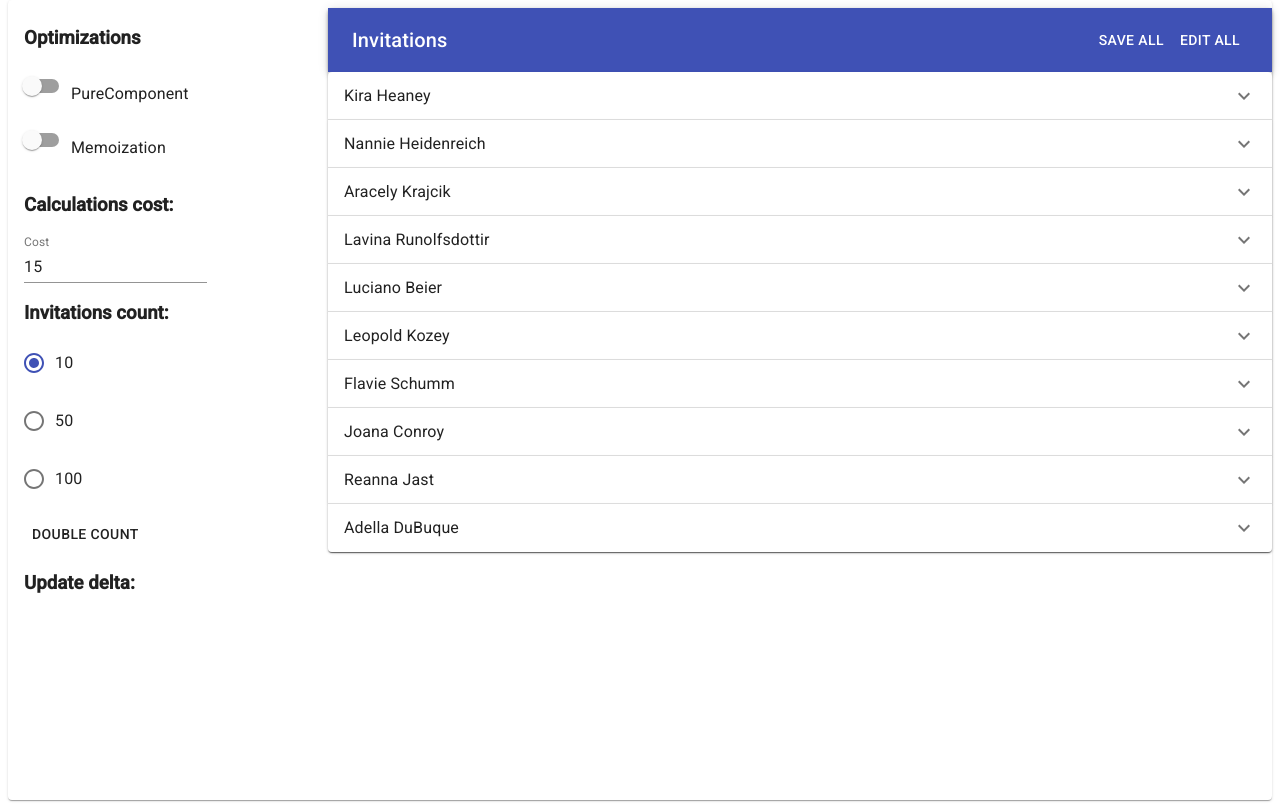
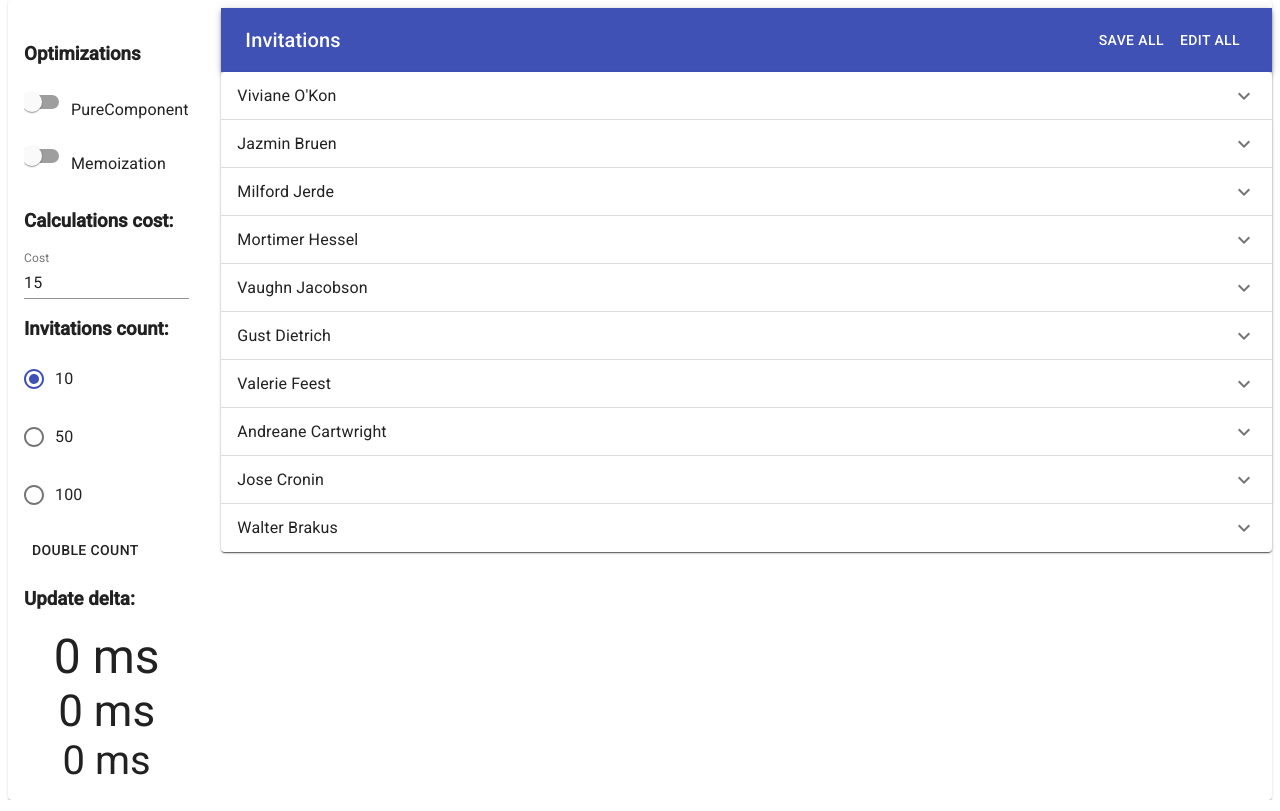
Before and after one commit to G3F4/optimizing-react, a React (Create React App) app: page / in a window 1280 px wide. Built offline with nearby package versions, Linux system fonts and the light colour scheme.

Commit message:
wydzielenie ItemContainer, ListConnect, ListHader i inne

```diff
--- a/src/AppContext.ts
+++ b/src/AppContext.ts
@@ -8,7 +8,6 @@ export interface AppContextValue {
   memo: boolean;
   invitationsCount: number;
   calculationsCost: number;
-  times: number[];
 }
 
 export interface AppContextProps {
@@ -25,10 +24,11 @@ const AppContext = createContext<AppContextProps>({
     memo: false,
     invitationsCount: DEFAULT_INVITATION_COUNT,
     calculationsCost: DEFAULT_CALCULATIONS_COST,
-    times: [],
   },
-  onCalculationsCostChange: Function,
-  onInvitationsCountChange: Function,
+  // tslint:disable-next-line:no-empty
+  onCalculationsCostChange(_cost: string) {},
+  // tslint:disable-next-line:no-empty
+  onInvitationsCountChange(_length: string) {},
   togglePure: Function,
   toggleMemo: Function,
 });
--- a/src/components/App.tsx
+++ b/src/components/App.tsx
@@ -2,11 +2,9 @@ import Grid from '@material-ui/core/Grid/Grid';
 import Paper from '@material-ui/core/Paper/Paper';
 import { Theme } from '@material-ui/core/styles/createMuiTheme';
 import withStyles, { WithStyles } from '@material-ui/core/styles/withStyles';
-import { name, random } from 'faker';
-import update, { Spec } from 'immutability-helper';
 import React, { Component } from 'react';
 import AppContext, { AppContextValue, DEFAULT_CALCULATIONS_COST, DEFAULT_INVITATION_COUNT } from '../AppContext';
-import List from './list/List';
+import ListConnect from './list/ListConnect';
 import Sidebar from './sidebar/Sidebar';
 
 export interface Invitation {
@@ -24,32 +22,25 @@ export interface GuestInfo {
   sendBy: number;
 }
 
-const generateInvitation = (_: any, id: number): Invitation => ({
-  id: id.toString(),
-  expanded: false,
-  guestInfo: {
-    name: name.firstName(random.number({ min: 0, max: 1 })),
-    lastName: name.lastName(random.number({ min: 0, max: 1 })),
-    table: random.number({ min: 1, max: 10 }),
-    plusOne: random.boolean(),
-    sex: random.number({ min: 1, max: 3 }),
-    sendBy: random.number({ min: 1, max: 4 }),
-  },
-});
-
 const styles = (theme: Theme) => ({
   root: {
     minHeight: '100vh',
+    maxHeight: '100vh',
     margin: theme.spacing(1),
   },
   grid: {
     minHeight: '100vh',
+    maxHeight: '100vh',
+    overflow: 'hidden',
+  },
+  list: {
+    maxHeight: '100vh',
+    overflowY: 'scroll',
   },
 });
 
 interface State {
   context: AppContextValue;
-  invitations: Invitation[];
 }
 
 class App extends Component<WithStyles, State> {
@@ -57,45 +48,19 @@ class App extends Component<WithStyles, State> {
     context: {
       memo: false,
       pure: false,
-      times: [],
       calculationsCost: DEFAULT_CALCULATIONS_COST,
       invitationsCount: DEFAULT_INVITATION_COUNT,
     },
-    invitations: Array.from({ length: DEFAULT_INVITATION_COUNT }, generateInvitation),
   };
 
-  public time = Date.now();
-
-  public componentWillUpdate(): void {
-      this.time = Date.now();
-  }
-
-  public componentDidUpdate(_prevProps: WithStyles, prevState: State): void {
-    this.refreshTimes(this.state.context.times === prevState.context.times);
-  }
-
-  public refreshTimes(hasTimeChanged: boolean): void {
-    if (hasTimeChanged) {
-      this.setState({
-        context: {
-          ...this.state.context,
-          times: [
-            Date.now() - this.time,
-            ...this.state.context.times,
-          ],
-        },
-      });
-    }
-  }
-
-  public toggleMemo = () => this.setState({
+  public toggleMemo = (): void => this.setState({
     context: {
       ...this.state.context,
       memo: !this.state.context.memo,
     },
   })
 
-  public togglePure = () => this.setState({
+  public togglePure = (): void => this.setState({
     context: {
       ...this.state.context,
       pure: !this.state.context.pure,
@@ -104,7 +69,6 @@ class App extends Component<WithStyles, State> {
 
   public handleInvitationsCountChange = (length: string): void => {
     this.setState({
-      invitations: Array.from({ length: parseInt(length, 10) }, generateInvitation),
       context: {
         ...this.state.context,
         invitationsCount: parseInt(length, 10),
@@ -121,48 +85,25 @@ class App extends Component<WithStyles, State> {
     });
   }
 
-  public handleSaveAll = (): void => {
-    this.updateInvitations({
-      $apply: (invitations: Invitation[]) => invitations.map(invitation => ({ ...invitation, expanded: false })),
-    });
-  }
-
-  public handleEditAll = (): void => {
-    this.updateInvitations({
-      $apply: (invitations: Invitation[]) => invitations.map(invitation => ({ ...invitation, expanded: true })),
-    });
-  }
-
-  public updateInvitations = (spec: Spec<Invitation[]>) => {
-    this.setState({
-      invitations: update(this.state.invitations, spec),
-    });
-  }
-
   public render() {
     const { classes } = this.props;
-    const { context, invitations } = this.state;
+    const { context } = this.state;
 
     return (
       <AppContext.Provider value={{
         value: context,
+        toggleMemo: this.toggleMemo,
         togglePure: this.togglePure,
-        toggleMemo: this.toggleMemo,
         onInvitationsCountChange: this.handleInvitationsCountChange,
         onCalculationsCostChange: this.handleCalculationsCostChange,
       }}>
         <Paper className={classes.root}>
           <Grid container spacing={2} className={classes.grid}>
-            <Grid item xs={5} sm={4} md={3}>
+            <Grid item xs={5} sm={4} md={3} lg={2}>
               <Sidebar />
             </Grid>
-            <Grid item xs={7} sm={8} md={9}>
-              <List
-                invitations={invitations}
-                updateInvitations={this.updateInvitations}
-                onSaveAll={this.handleSaveAll}
-                onEditAll={this.handleEditAll}
-              />
+            <Grid item xs={7} sm={8} md={9} lg={10} className={classes.list}>
+              <ListConnect />
             </Grid>
           </Grid>
         </Paper>
@@ -171,4 +112,5 @@ class App extends Component<WithStyles, State> {
   }
 }
 
+// @ts-ignore
 export default withStyles(styles)(App);
--- a/src/components/item/Item.tsx
+++ b/src/components/item/Item.tsx
@@ -1,3 +1,4 @@
+import React, { ChangeEvent } from 'react';
 import Checkbox from '@material-ui/core/Checkbox';
 import ExpansionPanel from '@material-ui/core/ExpansionPanel/ExpansionPanel';
 import ExpansionPanelDetails from '@material-ui/core/ExpansionPanelDetails/ExpansionPanelDetails';
@@ -14,8 +15,6 @@ import Select from '@material-ui/core/Select';
 import TextField from '@material-ui/core/TextField';
 import Typography from '@material-ui/core/Typography/Typography';
 import ExpandMoreIcon from '@material-ui/icons/ExpandMore';
-import { Spec } from 'immutability-helper';
-import React, { ChangeEvent } from 'react';
 import { Invitation } from '../App';
 
 const SEND_BY_RADIO_GROUP = ['E-mail', 'Fax', 'Postman', 'Owl'];
@@ -24,91 +23,30 @@ const GENDERS = ['Man', 'Woman', 'Gender'];
 interface ItemProps {
   invitation: Invitation;
 
-  updateInvitations(spec: Spec<Invitation[]>): void;
+  onInvitationToggle(): void;
+  onNameChange(event: ChangeEvent<HTMLInputElement>): void;
+  onLastNameChange(event: ChangeEvent<HTMLInputElement>): void;
+  onPlusOneChange(event: ChangeEvent<HTMLInputElement>): void;
+  onSexChange(event: ChangeEvent<{ name?: string | undefined; value: unknown; }>): void;
+  onTableChange(event: ChangeEvent<HTMLInputElement>): void;
+  onSendByChange(_event: ChangeEvent<{}>, value: string): void;
 }
 
 const Item = (props: ItemProps) => {
-  const { updateInvitations, invitation } = props;
-  const { id, expanded, guestInfo } = invitation;
+  const {
+    invitation,
+    onInvitationToggle,
+    onNameChange,
+    onLastNameChange,
+    onPlusOneChange,
+    onSexChange,
+    onTableChange,
+    onSendByChange,
+  } = props;
+  const { expanded, guestInfo } = invitation;
   const { name, lastName, sex, plusOne, sendBy, table } = guestInfo;
-  const onInvitationToggle = () => {
-    updateInvitations({
-      [id]: {
-        expanded: {
-          $set: !expanded,
-        },
-      },
-    });
-  };
-  const onNameChange = (event: ChangeEvent<HTMLInputElement>) => {
-    updateInvitations({
-      [id]: {
-        guestInfo: {
-          name: {
-            $set: event.target.value,
-          },
-        },
-      },
-    });
-  };
-  const onLastNameChange = (event: ChangeEvent<HTMLInputElement>) => {
-    updateInvitations({
-      [id]: {
-        guestInfo: {
-          lastName: {
-            $set: event.target.value,
-          },
-        },
-      },
-    });
-  };
-  const onPlusOneChange = (event: ChangeEvent<HTMLInputElement>) => {
-    updateInvitations({
-      [id]: {
-        guestInfo: {
-          plusOne: {
-            $set: event.target.checked,
-          },
-        },
-      },
-    });
-  };
-  const onSexChange = (event: ChangeEvent<{ name?: string | undefined; value: unknown; }>) => {
-    // @ts-ignore
-    updateInvitations({
-      [id]: {
-        guestInfo: {
-          sex: {
-            $set: event.target.value,
-          },
-        },
-      },
-    });
-  };
-  const onTableChange = (event: ChangeEvent<HTMLInputElement>) => {
-    // @ts-ignore
-    updateInvitations({
-      [id]: {
-        guestInfo: {
-          table: {
-            $set: event.target.value,
-          },
-        },
-      },
-    });
-  };
-  const onSendByChange = (_event: ChangeEvent<{}>, value: string) => {
-    // @ts-ignore
-    updateInvitations({
-      [id]: {
-        guestInfo: {
-          sendBy: {
-            $set: value,
-          },
-        },
-      },
-    });
-  };
+
+  console.log(['Item.render'])
 
   return (
     <ExpansionPanel expanded={expanded} onChange={onInvitationToggle}>
--- /dev/null
+++ b/src/components/item/ItemContainer.tsx
@@ -0,0 +1,110 @@
+import React, { ChangeEvent, useCallback } from 'react';
+import { Spec } from 'immutability-helper';
+import { Invitation } from '../App';
+import Item from './Item';
+
+interface ItemContainerProps {
+  invitation: Invitation;
+
+  updateInvitations(spec: Spec<Invitation[]>): void;
+}
+
+const ItemContainer = (props: ItemContainerProps) => {
+  const { updateInvitations, invitation } = props;
+  const { id, expanded } = invitation;
+  const handleInvitationToggle = useCallback(() => {
+    updateInvitations({
+      [id]: {
+        expanded: {
+          $set: !expanded,
+        },
+      },
+    });
+  }, [expanded, id, updateInvitations]);
+  const handleNameChange = useCallback((event: ChangeEvent<HTMLInputElement>) => {
+    updateInvitations({
+      [id]: {
+        guestInfo: {
+          name: {
+            $set: event.target.value,
+          },
+        },
+      },
+    });
+  }, [id, updateInvitations]);
+  const handleLastNameChange = useCallback((event: ChangeEvent<HTMLInputElement>) => {
+    updateInvitations({
+      [id]: {
+        guestInfo: {
+          lastName: {
+            $set: event.target.value,
+          },
+        },
+      },
+    });
+  }, [id, updateInvitations]);
+  const handlePlusOneChange = useCallback((event: ChangeEvent<HTMLInputElement>) => {
+    updateInvitations({
+      [id]: {
+        guestInfo: {
+          plusOne: {
+            $set: event.target.checked,
+          },
+        },
+      },
+    });
+  }, [id, updateInvitations]);
+  const handleSexChange = useCallback((event: ChangeEvent<{ name?: string | undefined; value: unknown; }>) => {
+    // @ts-ignore
+    updateInvitations({
+      [id]: {
+        guestInfo: {
+          sex: {
+            $set: event.target.value,
+          },
+        },
+      },
+    });
+  }, [id, updateInvitations]);
+  const handleTableChange = useCallback((event: ChangeEvent<HTMLInputElement>) => {
+    // @ts-ignore
+    updateInvitations({
+      [id]: {
+        guestInfo: {
+          table: {
+            $set: event.target.value,
+          },
+        },
+      },
+    });
+  }, [id, updateInvitations]);
+  const handleSendByChange = useCallback((_event: ChangeEvent<{}>, value: string) => {
+    // @ts-ignore
+    updateInvitations({
+      [id]: {
+        guestInfo: {
+          sendBy: {
+            $set: value,
+          },
+        },
+      },
+    });
+  }, [id, updateInvitations]);
+
+  console.log(['ItemContainer.render'])
+
+  return (
+    <Item
+      invitation={invitation}
+      onInvitationToggle={handleInvitationToggle}
+      onLastNameChange={handleLastNameChange}
+      onNameChange={handleNameChange}
+      onPlusOneChange={handlePlusOneChange}
+      onSendByChange={handleSendByChange}
+      onSexChange={handleSexChange}
+      onTableChange={handleTableChange}
+    />
+  );
+};
+
+export default ItemContainer;
--- a/src/components/list/List.tsx
+++ b/src/components/list/List.tsx
@@ -1,48 +1,38 @@
-import AppBar from '@material-ui/core/AppBar';
-import Button from '@material-ui/core/Button';
 import Paper from '@material-ui/core/Paper';
-import Toolbar from '@material-ui/core/Toolbar/Toolbar';
-import Typography from '@material-ui/core/Typography/Typography';
 import { Spec } from 'immutability-helper';
 import React, { memo, useContext, useMemo } from 'react';
 import AppContext from '../../AppContext';
 import { Invitation } from '../App';
-import Item from '../item/Item';
+import ItemContainer from '../item/ItemContainer';
+import ListHeader from './header/ListHeader';
+
+const ItemMemo = memo(ItemContainer);
 
 const expensiveCalculations = (length: number): any =>
   Array.from({ length }, (_v, k) => k).map(expensiveCalculations);
 
-const ItemMemo = memo(Item);
+export interface ListProps {
+  invitations: Invitation[];
 
-interface ListProps {
-  invitations: Invitation[];
   updateInvitations(spec: Spec<Invitation[]>): void;
   onSaveAll(): void;
   onEditAll(): void;
 }
 
-export default function List(props: ListProps) {
+function List(props: ListProps) {
   const { invitations, updateInvitations, onSaveAll, onEditAll } = props;
   // tslint:disable-next-line:no-shadowed-variable
   const { value: { memo, pure, calculationsCost } } = useContext(AppContext);
-  const ItemComponent = pure ? ItemMemo : Item;
-
+  const ItemComponent = pure ? ItemMemo : ItemContainer;
   useMemo(() => {
     expensiveCalculations(calculationsCost);
   }, [memo ? calculationsCost : Date.now()]);
 
+  console.log(['List.render'])
+
   return (
     <Paper>
-      <AppBar position="static">
-        <Toolbar>
-          <Typography variant="h6">
-            Invitations
-          </Typography>
-          <div style={{ flexGrow: 1 }} />
-          <Button color="inherit" onClick={onSaveAll}>Save all</Button>
-          <Button color="inherit" onClick={onEditAll}>Edit all</Button>
-        </Toolbar>
-      </AppBar>
+      <ListHeader onEditAll={onEditAll} onSaveAll={onSaveAll} />
       <div>
       {invitations.map(invitation => (
         <ItemComponent
@@ -55,3 +45,5 @@ export default function List(props: ListProps) {
     </Paper>
   );
 }
+
+export default memo(List);
--- /dev/null
+++ b/src/components/list/ListConnect.tsx
@@ -0,0 +1,92 @@
+import React, { useCallback, useContext, useEffect, useState } from 'react';
+import update, { Spec } from 'immutability-helper';
+import { name, random } from 'faker';
+import AppContext from '../../AppContext';
+import List from './List';
+
+const addRenderTime = (time: number): void => {
+  {
+    // @ts-ignore
+    const timesNode = window.document.querySelector('#times');
+    // @ts-ignore
+    const clone = window.document.querySelector('#time').cloneNode( true );
+    clone.textContent = `${time} ms`;
+    // @ts-ignore
+    timesNode.prepend(clone);
+    Array.from(timesNode!.children).forEach((child, index) => {
+      // @ts-ignore
+      child.style.fontSize = `${48 - index * 4}px`;
+    });
+  }
+};
+
+export interface Invitation {
+  id: string;
+  expanded: boolean;
+  guestInfo: GuestInfo;
+}
+
+export interface GuestInfo {
+  name: string;
+  lastName: string;
+  table: number;
+  plusOne: boolean;
+  sex: number;
+  sendBy: number;
+}
+
+const generateInvitation = (_: any, id: number): Invitation => ({
+  id: id.toString(),
+  expanded: false,
+  guestInfo: {
+    name: name.firstName(random.number({ min: 0, max: 1 })),
+    lastName: name.lastName(random.number({ min: 0, max: 1 })),
+    table: random.number({ min: 1, max: 10 }),
+    plusOne: random.boolean(),
+    sex: random.number({ min: 1, max: 3 }),
+    sendBy: random.number({ min: 1, max: 4 }),
+  },
+});
+
+let timer = Date.now();
+
+const ListConnect = () => {
+  const { value: { invitationsCount } } = useContext(AppContext);
+  const [invitations, setInvitations] = useState(Array.from({ length: invitationsCount }, generateInvitation));
+
+  useEffect(() => {
+    addRenderTime(Date.now() - timer);
+  }, [invitations]);
+
+  useEffect(() => {
+    setInvitations(Array.from({ length: invitationsCount }, generateInvitation));
+  }, [invitationsCount]);
+
+  const handleSaveAll = useCallback((): void => {
+    setInvitations(update(invitations, {
+      $apply: (it: Invitation[]) => it.map(invitation => ({ ...invitation, expanded: false })),
+    }));
+  }, [invitations]);
+  const handleEditAll = useCallback((): void => {
+    setInvitations(update(invitations, {
+      $apply: (it: Invitation[]) => it.map(invitation => ({ ...invitation, expanded: true })),
+    }));
+  }, [invitations]);
+  const updateInvitations = useCallback((spec: Spec<Invitation[]>) => {
+    timer = Date.now();
+    setInvitations(value => update(value, spec));
+  }, [invitationsCount]);
+
+  console.log(['ListConnect.render'])
+
+  return (
+    <List
+      invitations={invitations}
+      updateInvitations={updateInvitations}
+      onSaveAll={handleSaveAll}
+      onEditAll={handleEditAll}
+    />
+  );
+};
+
+export default ListConnect;
--- /dev/null
+++ b/src/components/list/header/ListHeader.tsx
@@ -0,0 +1,31 @@
+import AppBar from '@material-ui/core/AppBar';
+import Button from '@material-ui/core/Button';
+import Toolbar from '@material-ui/core/Toolbar/Toolbar';
+import Typography from '@material-ui/core/Typography/Typography';
+import React, { memo } from 'react';
+
+export interface ListProps {
+  onSaveAll(): void;
+  onEditAll(): void;
+}
+
+function ListHeader(props: ListProps) {
+  const { onSaveAll, onEditAll } = props;
+  // tslint:disable-next-line:no-shadowed-variable
+  console.log(['List.render'])
+
+  return (
+    <AppBar position="static">
+      <Toolbar>
+        <Typography variant="h6">
+          Invitations
+        </Typography>
+        <div style={{ flexGrow: 1 }} />
+        <Button color="inherit" onClick={onSaveAll}>Save all</Button>
+        <Button color="inherit" onClick={onEditAll}>Edit all</Button>
+      </Toolbar>
+    </AppBar>
+  );
+}
+
+export default memo(ListHeader);
--- a/src/components/sidebar/Sidebar.tsx
+++ b/src/components/sidebar/Sidebar.tsx
@@ -1,6 +1,6 @@
 import { Theme } from '@material-ui/core/styles/createMuiTheme';
 import withStyles, { WithStyles } from '@material-ui/core/styles/withStyles';
-import React from 'react';
+import React, { memo } from 'react';
 import CalculationsCost from './calculations-cost/CalculationsCost';
 import InvitationsCount from './invitations-count/InvitationsCount';
 import Optimizations from './optimizations/Optimizations';
@@ -10,16 +10,18 @@ const styles = (theme: Theme) => ({
   root: {
     height: '100%',
     margin: theme.spacing(2),
+    maxHeight: '100vh',
+    overflow: 'hidden',
   },
 });
 
 const Sidebar = ({ classes }: WithStyles) => (
   <div className={classes.root}>
-    <Optimizations />
-    <CalculationsCost />
-    <InvitationsCount />
-    <Times />
+    <Optimizations/>
+    <CalculationsCost/>
+    <InvitationsCount/>
+    <Times/>
   </div>
 );
 
-export default withStyles(styles)(Sidebar);
+export default memo(withStyles(styles)(Sidebar));
--- a/src/components/sidebar/calculations-cost/CalculationsCost.tsx
+++ b/src/components/sidebar/calculations-cost/CalculationsCost.tsx
@@ -6,7 +6,7 @@ const CalculationsCost = () => {
   const { value: { calculationsCost }, onCalculationsCostChange } = useContext(AppContext);
   const handleChange = useCallback((event: ChangeEvent<HTMLInputElement>) => {
     onCalculationsCostChange(event.target.value);
-  }, []);
+  }, [onCalculationsCostChange]);
 
   return (
     <div>
--- a/src/components/sidebar/times/Times.tsx
+++ b/src/components/sidebar/times/Times.tsx
@@ -1,16 +1,11 @@
-import React, { useContext } from 'react';
-import AppContext from '../../../AppContext';
+import React from 'react';
 
 const Times = () => {
-  const { value: { times } } = useContext(AppContext);
-
   return (
     <div>
       <h3>Update delta:</h3>
-      <div className="times">
-        {times.map((time, index) => 48 - index * 3 > 0 && (
-          <div key={index} style={{ fontSize: 48 - index * 3 }}>{`${time} ms`}</div>
-        ))}
+      <div className="times" id="times">
+        <div id="time" style={{ fontSize: 48 }}>0 ms</div>
       </div>
     </div>
   );
--- a/src/index.tsx
+++ b/src/index.tsx
@@ -1,8 +1,7 @@
 import React from 'react';
 import ReactDOM from 'react-dom';
+import App from './components/App';
 import './index.css';
-
-import App from './components/App';
 
 ReactDOM.render(
     <App />,
--- a/tsconfig.json
+++ b/tsconfig.json
@@ -4,7 +4,7 @@
     "module": "esnext",
     "moduleResolution": "node",
     "noImplicitAny": true,
-    "noUnusedLocals": true,
+    "noUnusedLocals": false,
     "pretty": true,
     "removeComments": false,
     "suppressImplicitAnyIndexErrors": true,
@@ -21,7 +21,7 @@
     "experimentalDecorators": true,
     "allowSyntheticDefaultImports": true,
     "preserveConstEnums": true,
-    "noUnusedParameters": true,
+    "noUnusedParameters": false,
     "noEmit": true,
     "skipLibCheck": true,
     "esModuleInterop": true,
```
